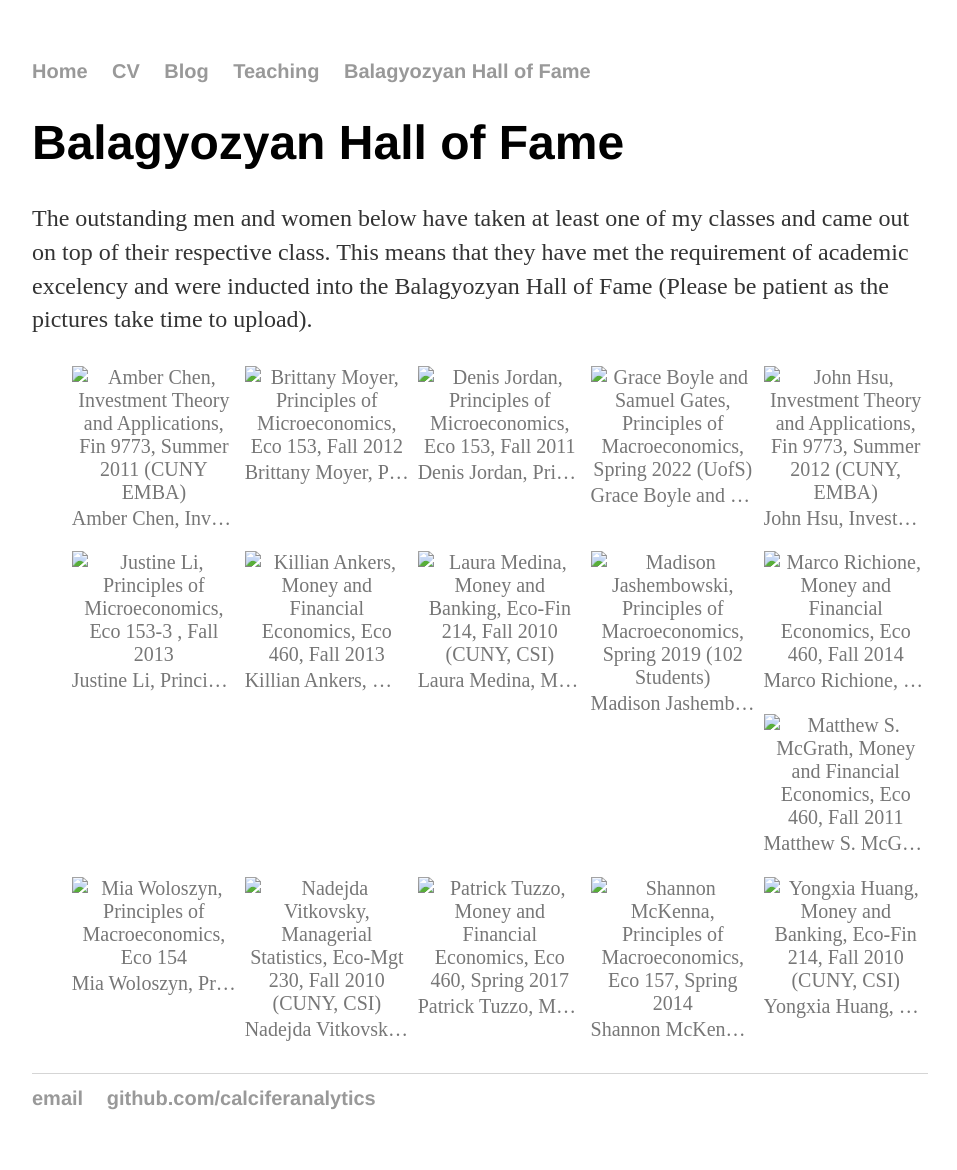
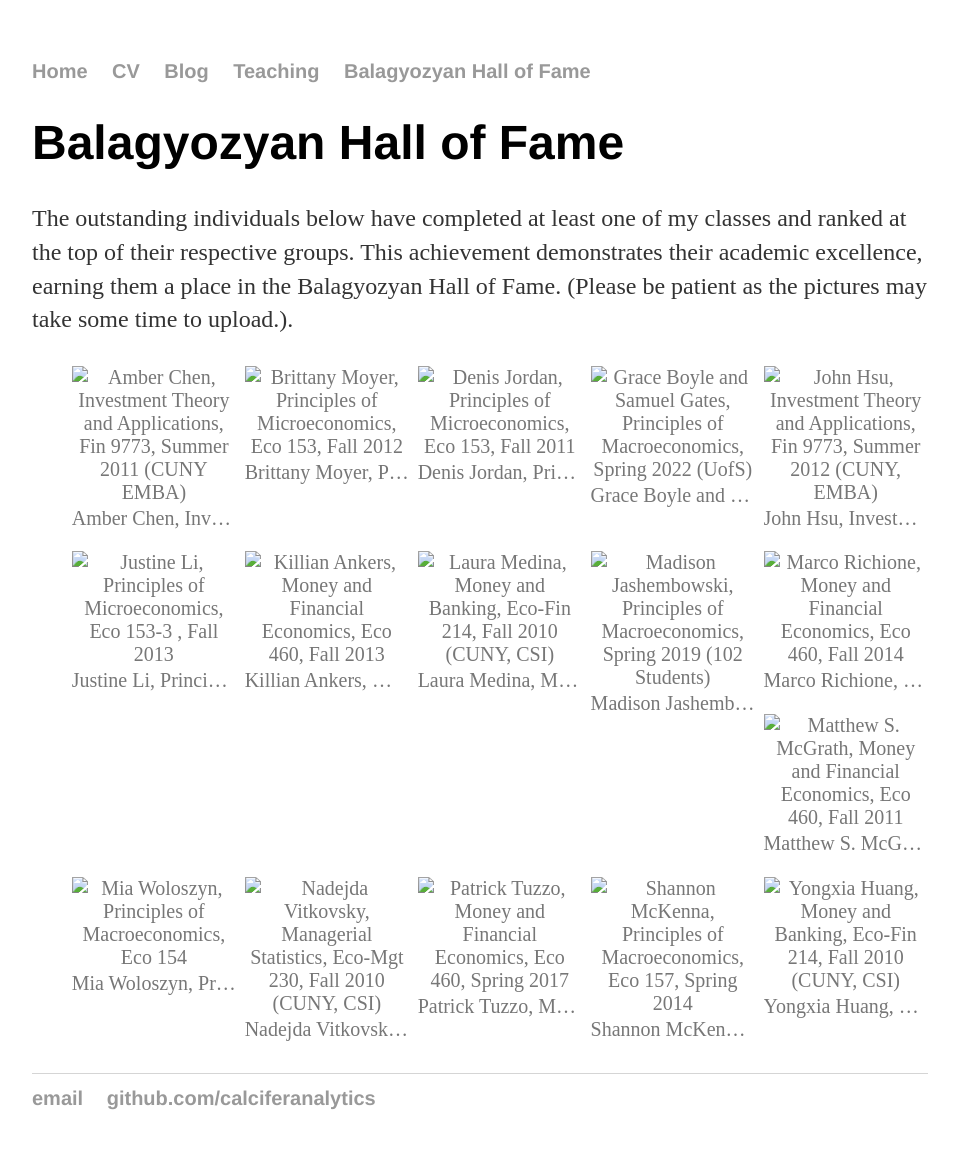
Before and after one commit to calciferanalytics/calciferanalytics.github.io, a Jekyll site: the page built from halloffame/index.html, in a window 1280 px wide. Shown: the whole page, without its empty margins (160-1117 px from the left). Built offline with Jekyll 4.4.1, drawn with Linux system fonts in a browser that asks for light colours.

Commit message:
Update index.html

```diff
--- a/halloffame/index.html
+++ b/halloffame/index.html
@@ -4,6 +4,6 @@ title: Balagyozyan Hall of Fame
 ---
 <div class="blurb">
 	<h1>Balagyozyan Hall of Fame</h1>
-	<p>The outstanding men and women below have taken at least one of my classes and came out on top of their respective class. This means that they have met the requirement of academic excelency and were inducted into the Balagyozyan Hall of Fame (Please be patient as the pictures take time to upload).</p>
+	<p>The outstanding individuals below have completed at least one of my classes and ranked at the top of their respective groups. This achievement demonstrates their academic excellence, earning them a place in the Balagyozyan Hall of Fame. (Please be patient as the pictures may take some time to upload.).</p>
 {% include image-gallery.html folder="/uploads/HallOfFamePhotoAlbum/" %}
 </div><!-- /.blurb -->
```
